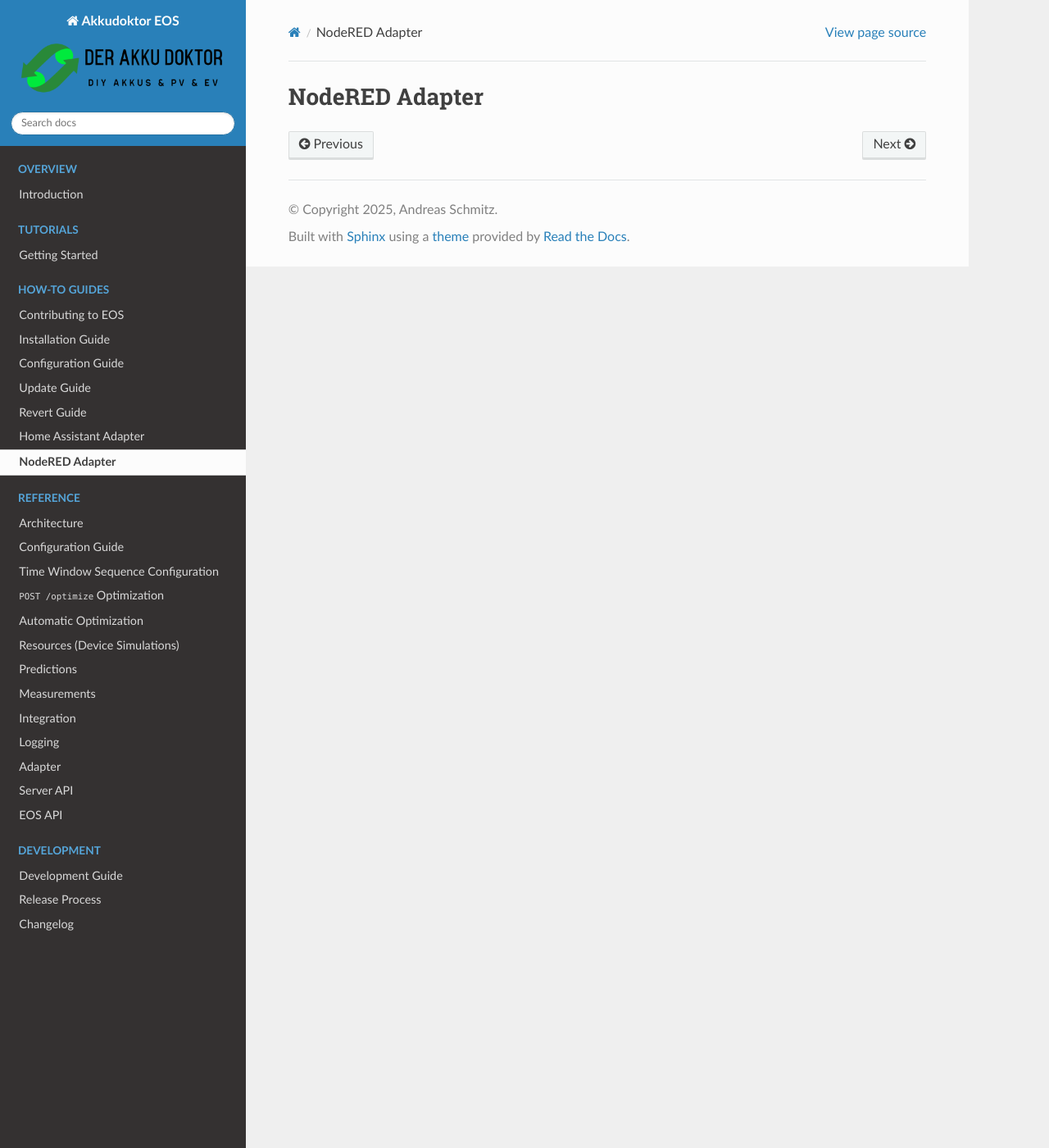
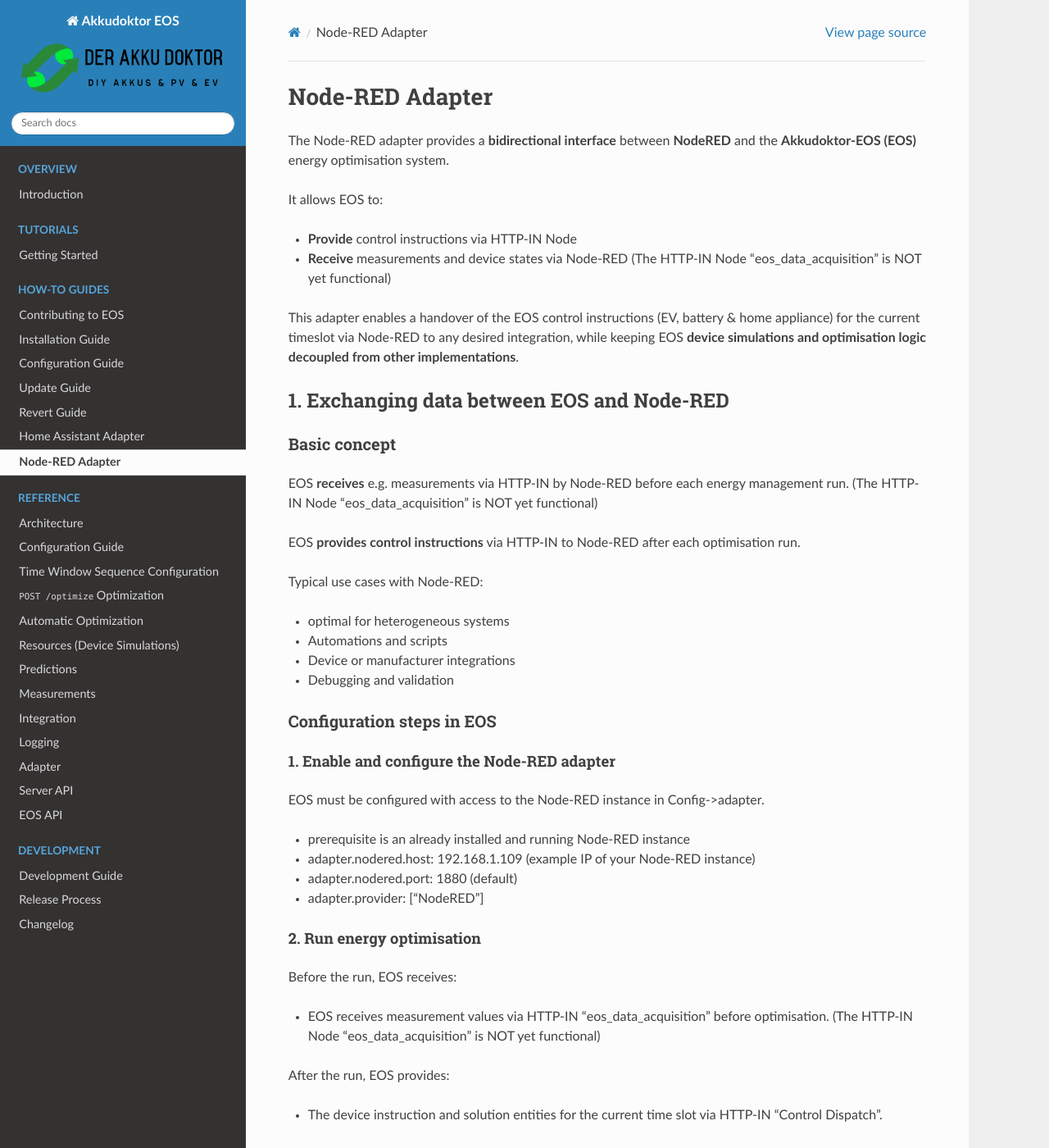
Before and after one commit to Akkudoktor-EOS/EOS, a Sphinx documentation site: the page built from docs/akkudoktoreos/adapter/adapternodered.md, in a window 1280 px wide and 1400 px high. Shown: the whole window at 82% size. Built offline with Sphinx 7.4.7 and the Read the Docs theme 3.1.0, drawn with Linux system fonts in a browser that asks for light colours; some of the changed text lies outside the part shown.

Commit message:
chore: Node-RED adapter documentation (#829)
Updated the documentation to describe the Node-RED adapter functionality

```diff
--- a/docs/akkudoktoreos/adapter/adapternodered.md
+++ b/docs/akkudoktoreos/adapter/adapternodered.md
@@ -1,4 +1,106 @@
 % SPDX-License-Identifier: Apache-2.0
 (adapter-nodered-page)=
 
-# NodeRED Adapter
+# Node-RED Adapter
+
+The Node-RED adapter provides a **bidirectional interface** between
+**NodeRED** and the **Akkudoktor-EOS (EOS)** energy optimisation system.
+
+It allows EOS to:
+
+* **Provide** control instructions via HTTP-IN Node
+* **Receive** measurements and device states via Node-RED
+  (The HTTP-IN Node "eos_data_acquisition" is NOT yet functional)
+
+This adapter enables a handover of the EOS control instructions (EV, battery & home appliance)
+for the current timeslot via Node-RED to any desired integration,
+while keeping EOS **device simulations and optimisation
+logic decoupled from other implementations**.
+
+## 1. Exchanging data between EOS and Node-RED
+
+### Basic concept
+
+EOS **receives** e.g. measurements via HTTP-IN by Node-RED before each energy management run.
+(The HTTP-IN Node "eos_data_acquisition" is NOT yet functional)
+
+EOS **provides control instructions** via HTTP-IN to Node-RED after each optimisation run.
+
+Typical use cases with Node-RED:
+
+* optimal for heterogeneous systems
+* Automations and scripts
+* Device or manufacturer integrations
+* Debugging and validation
+
+### Configuration steps in EOS
+
+#### 1. Enable and configure the Node-RED adapter
+
+EOS must be configured with access to the Node-RED instance in Config->adapter.
+* prerequisite is an already installed and running Node-RED instance
+* adapter.nodered.host: 192.168.1.109 (example IP of your Node-RED instance)
+* adapter.nodered.port: 1880 (default)
+* adapter.provider: ["NodeRED"]
+
+#### 2. Run energy optimisation
+
+Before the run, EOS receives:
+* EOS receives measurement values via HTTP-IN "eos_data_acquisition" before optimisation.
+  (The HTTP-IN Node "eos_data_acquisition" is NOT yet functional)
+
+After the run, EOS provides:
+* The device instruction and solution entities for the current time slot via HTTP-IN "Control Dispatch".
+
+### Configuration steps in NodeRED
+
+#### 1. Create Node-RED flow with nodes for processing
+
+* EOS Control Disptach
+
+![My Picture](../../_static/EOS_Control_Dispatch_Part-1.png)
+![My Picture](../../_static/EOS_Control_Dispatch_Part-2.png)
+![My Picture](../../_static/EOS_Control_Dispatch_Part-3.png)
+![My Picture](../../_static/EOS_Control_Dispatch_Part-4.png)
+
+## 2. Data obtained *from EOS*
+
+### 2.1 Device instruction (Control Dispatch)
+
+After each energy optimisation run, EOS produces **device instructions** for the
+controlled resources.
+
+E.g.:
+`{"battery1_op_mode":"SELF_CONSUMPTION","battery1_op_factor":1,"ev11_op_mode":"IDLE","ev11_op_factor":1,"homeappliance1_op_mode":"RUN","homeappliance1_op_factor":1}`
+
+* The **entity state** represents the device's selected **operation mode**.
+* **Entity attributes** provide additional parameters for the operation mode, such as:
+
+  * `operation_mode_factor`
+  * Power or rate limits
+  * Mode-specific control parameters
+
+## 3. Data retrieved by EOS via Node-RED
+
+"Under construction".
+
+## 4. Further processing of EOS data
+
+Once published, EOS data can be used in any needed scenario:
+
+* Used as triggers or conditions in automations
+* Mapped to device-specific services or integrations
+* Visualised in dashboards
+* Compared with measured values for monitoring and validation
+
+EOS does **not** directly control devices.
+It provides **structured optimisation results**, while your tool of choice remains
+responsible for executing the actual control actions.
+
+### Summary
+
+* **EOS** focuses on **forecasting, simulation, and optimisation**
+* **Node-RED** can focus on **moving, processing, integration and execution**
+
+The Node-RED adapter provides a structured interface between EOS and a heterogeneous environment,
+allowing flexible integration without coupling EOS to device specifics.
```
Also changed, not shown: docs/_static/EOS_Control_Dispatch_Part-1.png (added), docs/_static/EOS_Control_Dispatch_Part-2.png (added), docs/_static/EOS_Control_Dispatch_Part-3.png (added), docs/_static/EOS_Control_Dispatch_Part-4.png (added).
